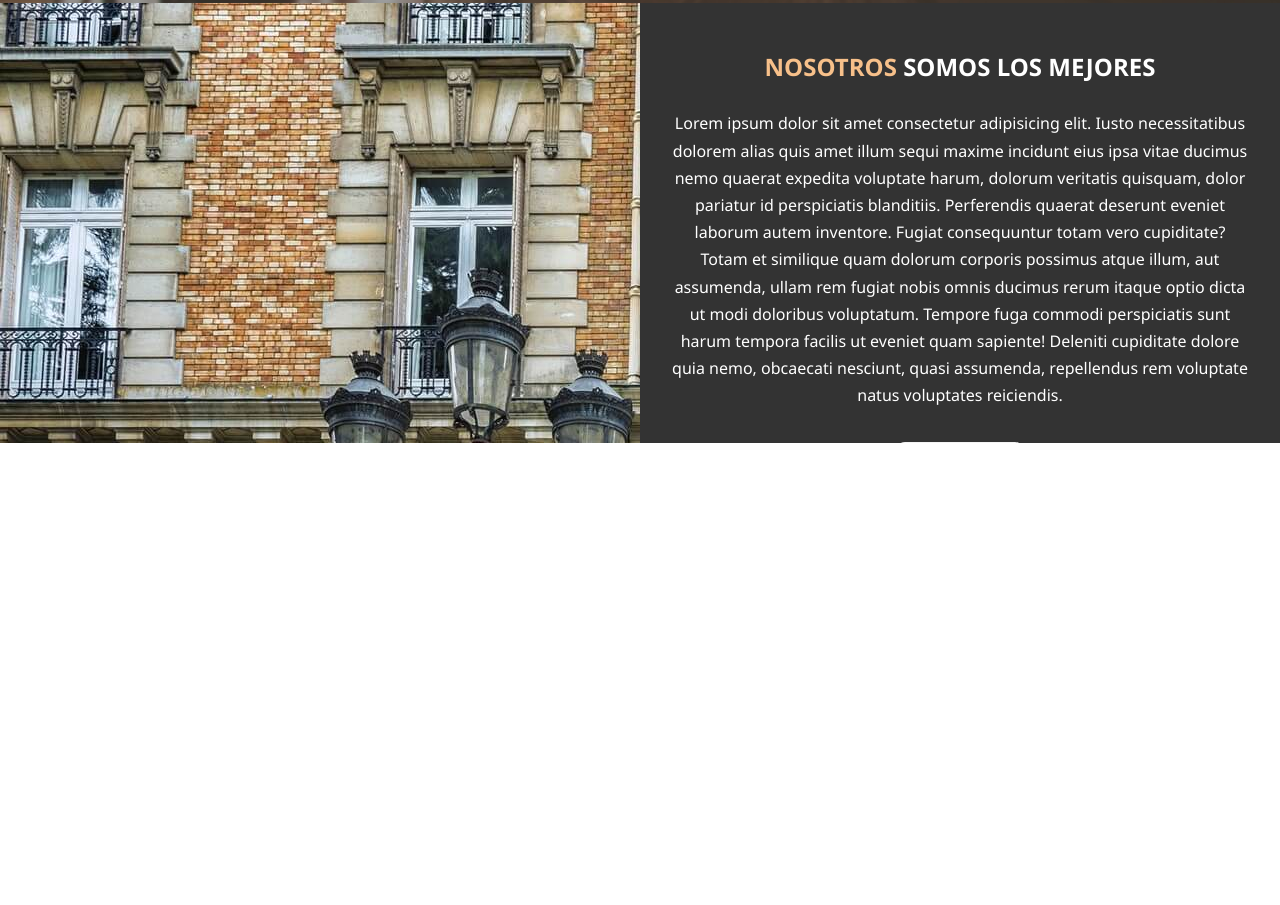
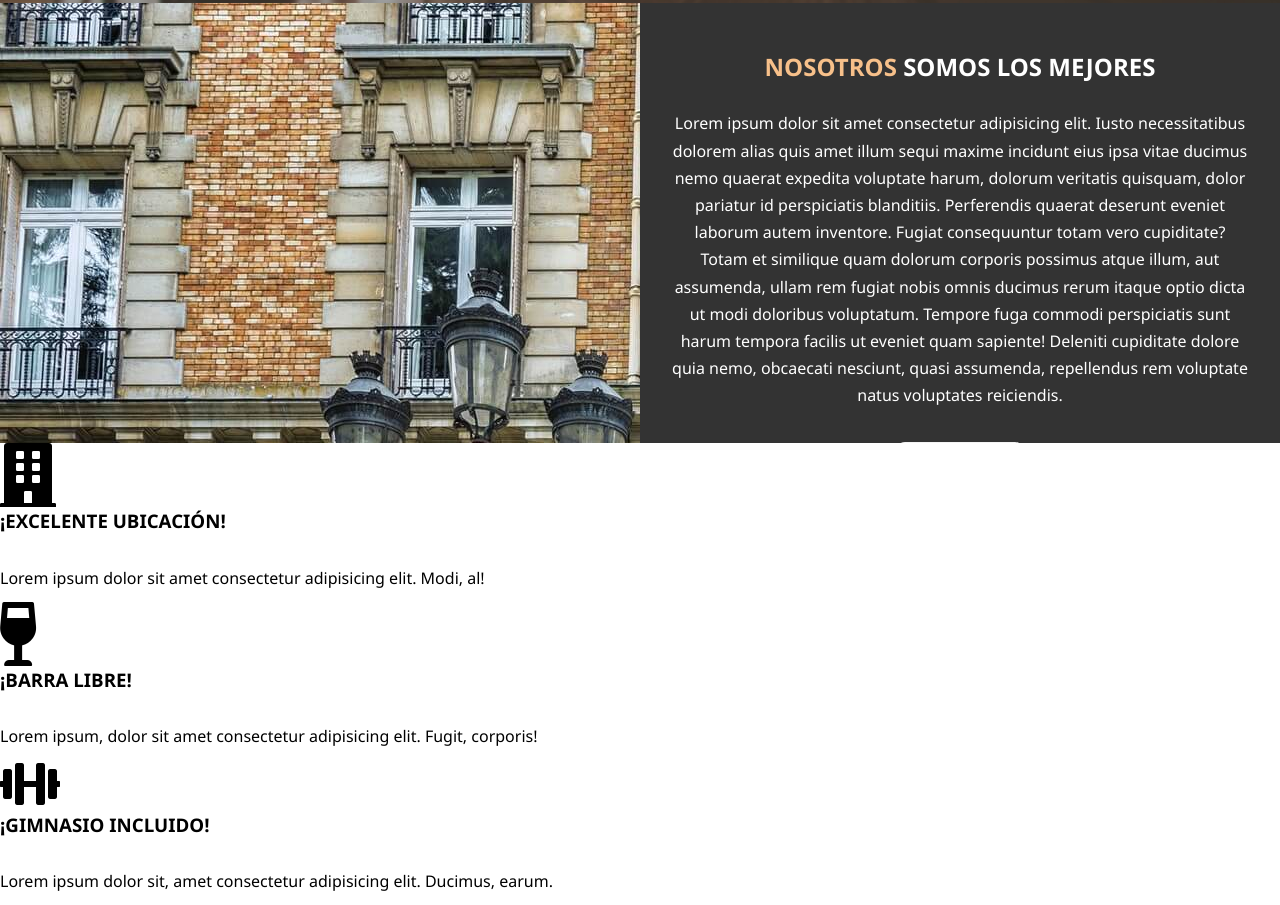
Before and after one commit to ScriptKiddie404/hotel-website, a plain HTML site: page index.html in a window 1280 px wide. Shown: the part 664-1569 px from the top of the page. Before the commit the page ends 1107 px from the top, so only its background shows below. Drawn offline with Linux system fonts and the light colour scheme.

Commit message:
Actualización features

```diff
--- a/css/styles.css
+++ b/css/styles.css
@@ -158,3 +158,5 @@ p {
 #home-info p {
     margin-bottom: 2em;
 }
+
+/* ESTILOS FEATURES */
--- a/index.html
+++ b/index.html
@@ -8,6 +8,7 @@
     <meta name="keywords"
         content="hotel, Chihuahua, hospedaje, hotel económico, mejor hotel Chihuahua, hotel vacacional">
     <link rel="stylesheet" href="css/styles.css">
+    <link rel="stylesheet" href="https://use.fontawesome.com/releases/v5.15.1/css/all.css" integrity="sha384-vp86vTRFVJgpjF9jiIGPEEqYqlDwgyBgEF109VFjmqGmIY/Y4HV4d3Gp2irVfcrp" crossorigin="anonymous">
     <title>Hotel HRM | Bienvenido</title>
 </head>
 
@@ -46,6 +47,31 @@
             <a href="about.html" class="btn btn-light">Saber más</a>
         </div>
     </section>
+
+    <section id="features">
+        <div class="box">
+            <i class="fas fa-building fa-4x"></i>
+            <h3>¡EXCELENTE UBICACIÓN!</h3>
+            <p>
+                Lorem ipsum dolor sit amet consectetur adipisicing elit. Modi, al!
+            </p>
+        </div>
+        <div class="box">
+            <i class="fas fa-wine-glass-alt fa-4x"></i>
+            <h3>¡BARRA LIBRE!</h3>
+            <p>
+                Lorem ipsum, dolor sit amet consectetur adipisicing elit. Fugit, corporis!
+            </p>
+        </div>
+        <div class="box">
+            <i class="fas fa-dumbbell fa-3x"></i>
+            <h3>¡GIMNASIO INCLUIDO!</h3>
+            <p>
+                Lorem ipsum dolor sit, amet consectetur adipisicing elit. Ducimus, earum.
+            </p>
+        </div>
+    </section>
+
 </body>
 
 </html>
```
Also changed, not shown: 1 other file.
